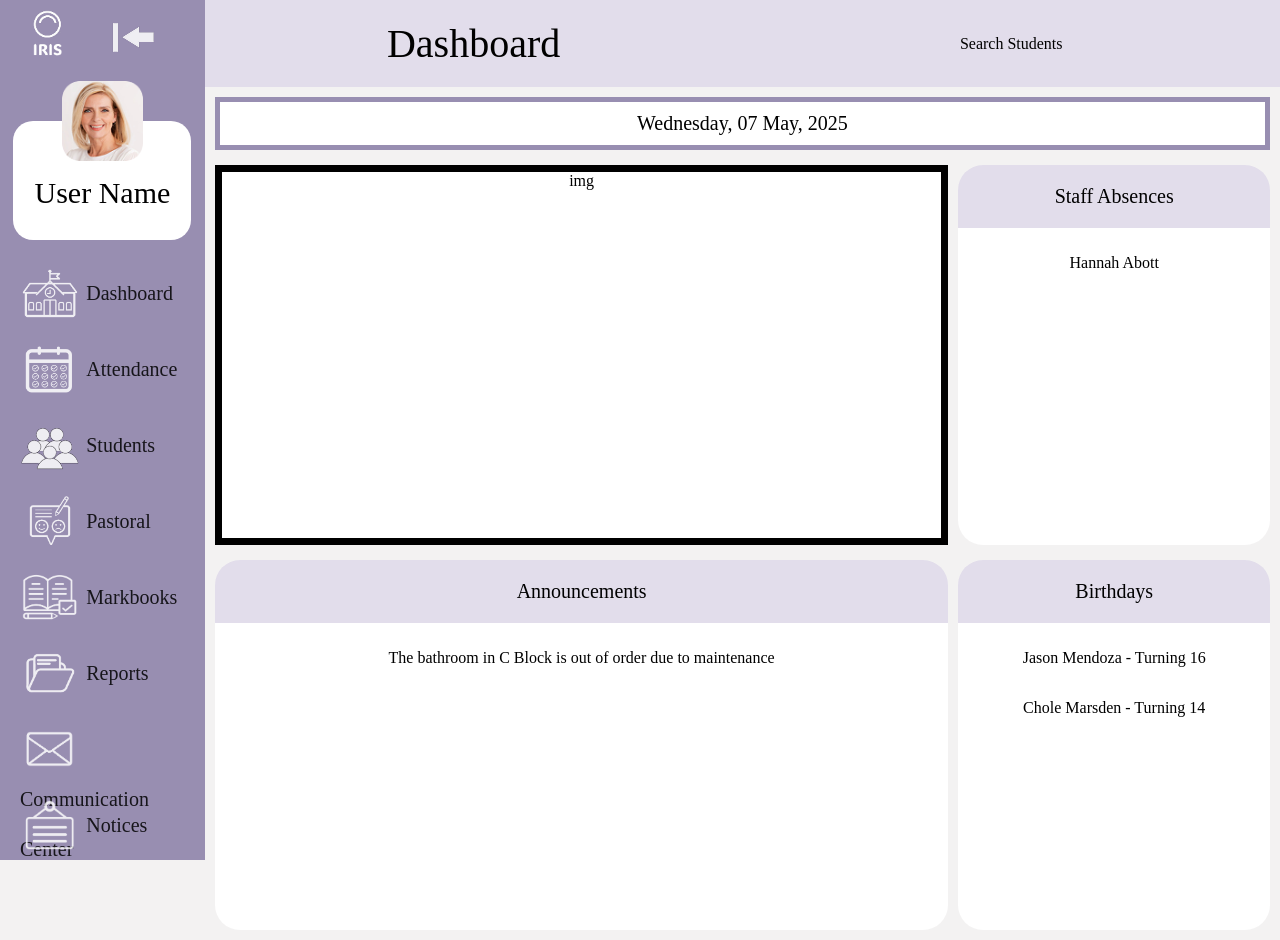
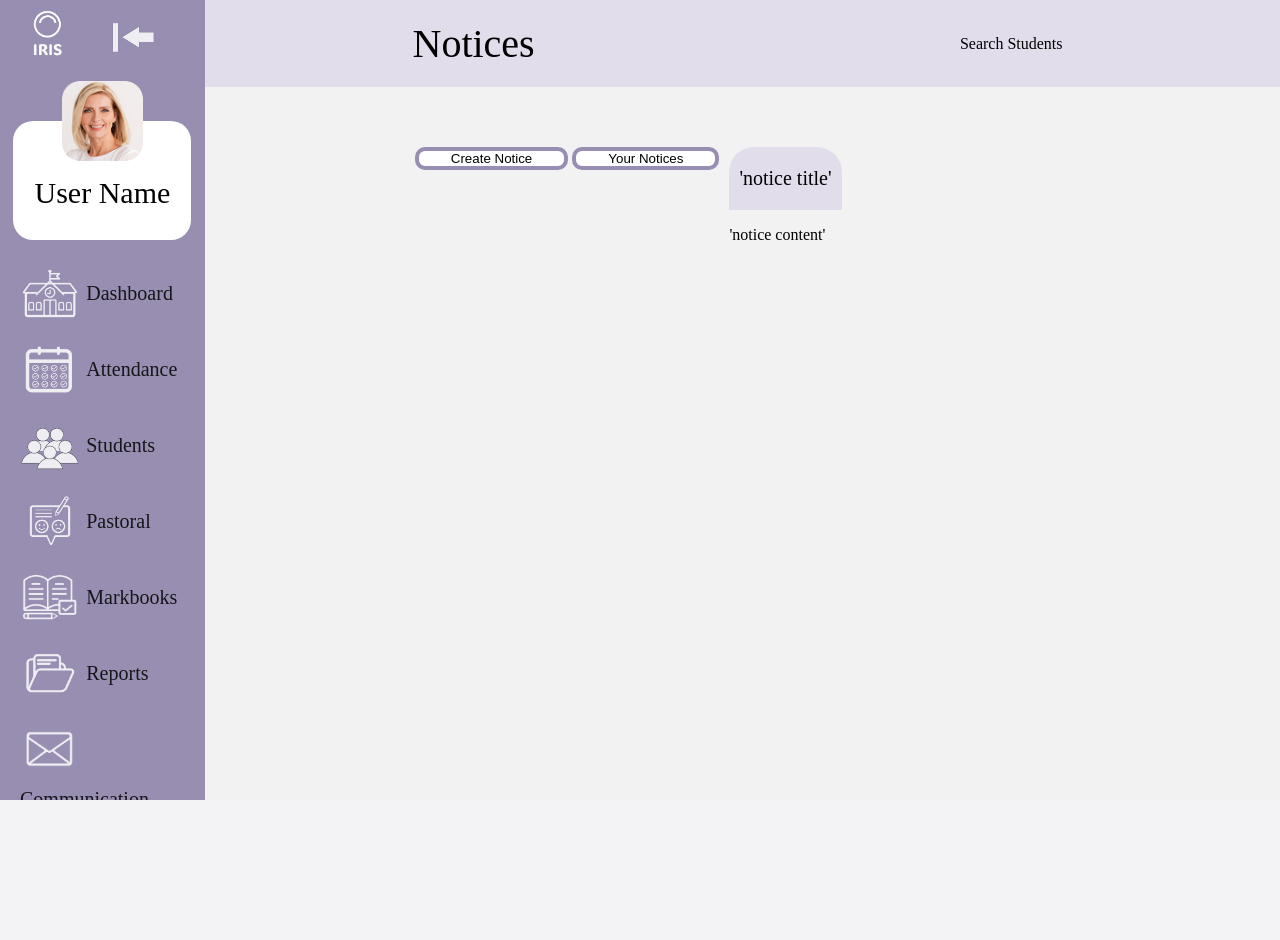
Before and after one commit to supertop24/IRIS, a Flask app: page / in a window 1280 px wide. After the commit the page ends 800 px from the top, so only its background shows below. Run offline with Flask 3, Linux system fonts and the light colour scheme.

Commit message:
Created the notices pages

```diff
--- a/iris/website/static/css/dashboard.css
+++ b/iris/website/static/css/dashboard.css
@@ -7,7 +7,7 @@
     column-gap: 10px;
     padding: 10px;
     box-sizing: border-box;
-
+}
 /* Heading styling of each section */
 .sectionTitle {
     display: block;
--- /dev/null
+++ b/iris/website/static/css/notices.css
@@ -0,0 +1,37 @@
+/* Container style to align content */
+.noticesContainer {
+    width: auto;
+    display: flex;
+    flex-wrap: wrap;
+    row-gap: 15px; /*Creates gap between content */
+    column-gap: 10px;
+    padding: 10px;
+    box-sizing: border-box;
+    margin: 50px 200px 0 200px;
+}
+
+.buttonContainer {
+    display: flex;
+    gap: 10px;
+}
+
+/*Create notice button */
+.createButton, .yourNoticeButton {
+    background-color: #ffffff;
+    color: #000000;
+    border: 4px solid #988EB1;
+    border-radius: 10px;
+    padding: 0 32px;
+}
+
+/* Title styling for each notice */
+.noticeTitle {
+    display: block;
+    font-size: 20px;
+    padding: 20px 10px 20px 10px;
+    border-top-left-radius: 25px;
+    border-top-right-radius: 25px;
+    background-color: #E2DDEB;
+    margin-bottom: 10px;
+    box-sizing: border-box;
+}
--- a/iris/website/templates/Dashboard.html
+++ b/iris/website/templates/Dashboard.html
@@ -17,14 +17,17 @@
     <div class="date">{{ currentDate.strftime('%A, %d %B, %Y') }}</div>
     <!--The users calender-->
     <div class="calendar">img</div>
+    <!--Staff Absences box-->
     <div class="staffAbsences">
         <span class="sectionTitle">Staff Absences</span>
         <p>Hannah Abott</p>
     </div>
+    <!--Announcements box-->
     <div class="announcements">
         <span class="sectionTitle">Announcements</span>
         <p>The bathroom in C Block is out of order due to maintenance</p>
     </div>
+    <!--Birthdays box-->
     <div class="birthdays">
         <span class="sectionTitle">Birthdays</span>
         <p>Jason Mendoza - Turning 16</p>
--- /dev/null
+++ b/iris/website/templates/notices.html
@@ -0,0 +1,30 @@
+<!--Linking style sheet-->
+<link rel="stylesheet" href="{{ url_for('static', filename='css/notices.css') }}">
+
+<!--Inherits from navBase and overrides blocks-->
+{% extends "navBase.html" %}
+
+<!--Page titles-->
+{% block title %}Notices{% endblock %}
+
+{% block pageName %}Notices{% endblock %}
+
+<!--Page's content-->
+{% block content %}
+
+<div class="noticesContainer">
+    <!--Create and view user's notices buttons-->
+    <div>
+        <button class="createButton">Create Notice</button>
+        <button class="yourNoticeButton">Your Notices</button>
+    </div>
+
+    <!--Notice box-->
+    <div class="noticeBox">
+        <!--Notice title-->
+        <span class="noticeTitle">'notice title'</span>
+        <p>'notice content'</p>
+    </div>
+</div>
+
+{% endblock %}
--- a/iris/website/views.py
+++ b/iris/website/views.py
@@ -5,8 +5,7 @@ views = Blueprint('views', '__name__')
 
 @views.route('/')
 def portalSelect():
-   currentDate = datetime.now().date()
-   return render_template("dashboard.html", currentDate=currentDate)
+   return render_template("notices.html")
 
 @views.route('/navBase')
 def navBase():
@@ -24,7 +23,11 @@ def teacherLogin():
 def studentProfile():
     return render_template('studentProfileName.html')
 
-#@views.route('/dashboard')
-#def dashboard():
-#   currentDate = datetime.now().date()
-#   return render_template('dashboard.html', currentDate=currentDate)
+@views.route('/dashboard')
+def dashboard():
+   currentDate = datetime.now().date()
+   return render_template('dashboard.html', currentDate=currentDate)
+
+#@views.route('/notices')
+#def notices():
+#    return render_template('notices.html')
```
